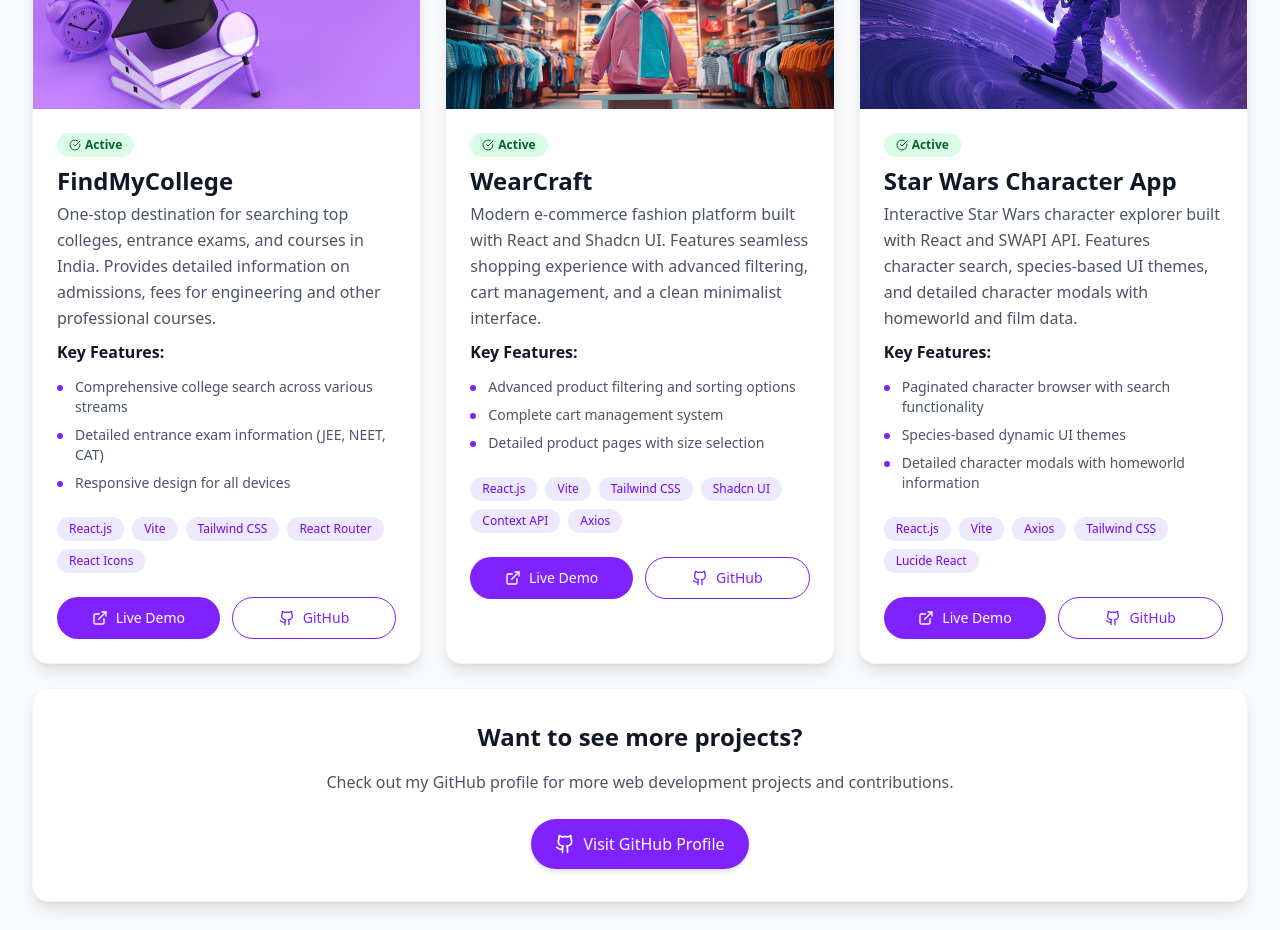
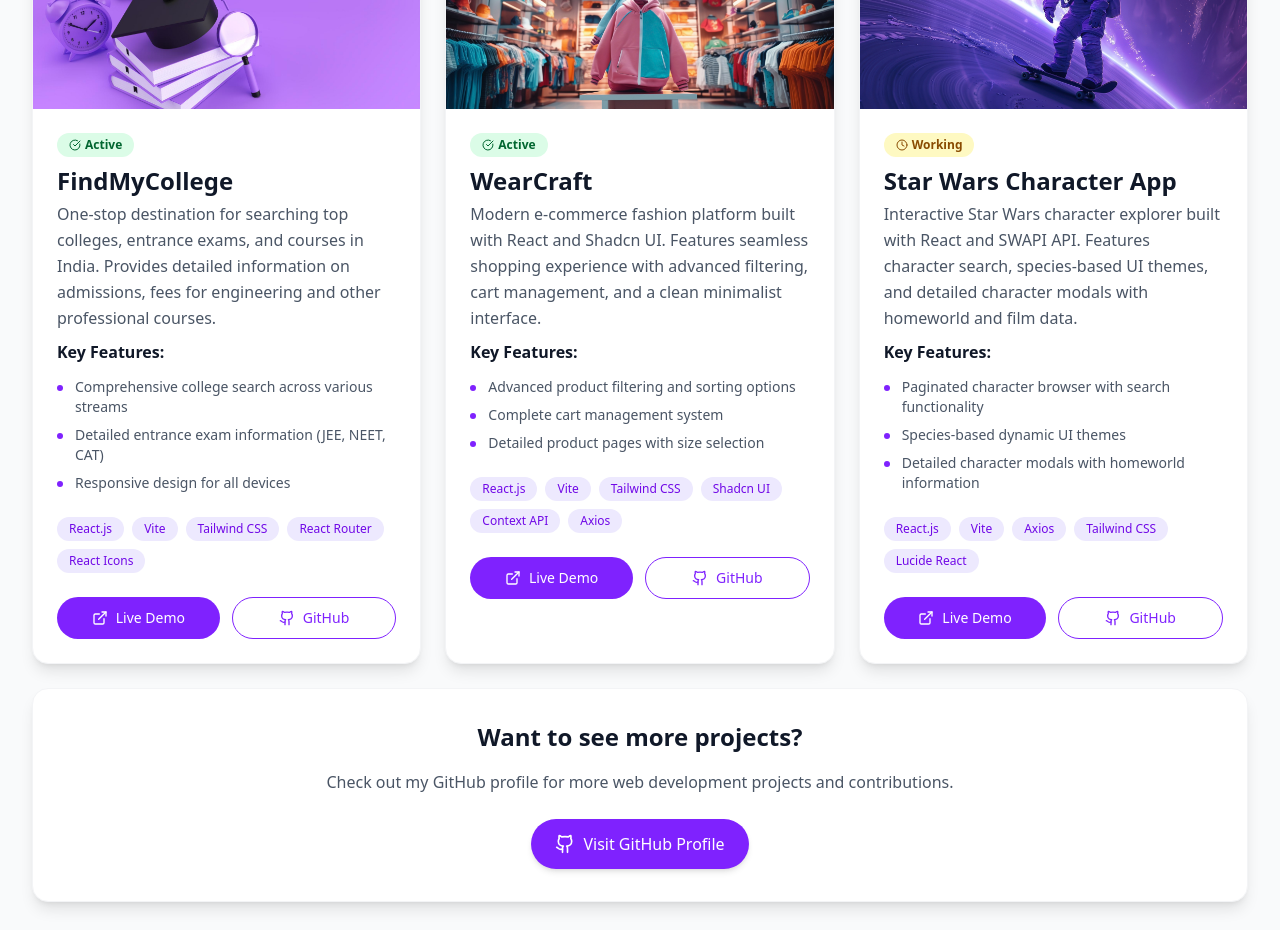
Before and after one commit to rajivsharma25/Rajiv-Portfolio, a Next.js app: page / in a window 1280 px wide. Shown: the part 5740-6670 px from the top of the page. Built offline with nearby package versions, Linux system fonts and the light colour scheme.

Commit message:
Feat: Dark classes corrections

```diff
--- a/components/Certifications.js
+++ b/components/Certifications.js
@@ -156,22 +156,21 @@ export default function Certifications() {
                     <span
                       className={`px-3 py-1 rounded-full text-xs font-semibold ${
                         cert.level === "Foundation"
-                          ? "bg-blue-100 text-blue-800"
+                          ? "bg-blue-100 text-blue-800 dark:bg-blue-900/30 dark:text-blue-300"
                           : cert.level === "Professional"
-                          ? "bg-green-100 text-green-800"
-                          : "bg-purple-100 text-purple-800"
+                          ? "bg-green-100 text-green-800 dark:bg-green-900/30 dark:text-green-300"
+                          : "bg-purple-100 text-purple-800 dark:bg-purple-900/30 dark:text-purple-300"
                       }`}
                     >
                       {cert.level}
                     </span>
-                    <span className="inline-flex items-center gap-1 px-3 py-1 bg-green-100 text-green-800 rounded-full text-xs font-semibold">
+                    <span className="inline-flex items-center gap-1 px-3 py-1 bg-green-100 text-green-800 dark:bg-green-900/30 dark:text-green-300 rounded-full text-xs font-semibold">
                       <CheckCircle size={10} />
                       {cert.status}
                     </span>
                   </div>
                 </div>
 
-                {/* All Titles Now Clickable with Updated Styling */}
                 {cert.badgeUrl ? (
                   <a
                     href={cert.badgeUrl}
--- a/components/Experience.js
+++ b/components/Experience.js
@@ -170,12 +170,12 @@ export default function Experience() {
                       <div
                         className={`p-2 rounded-full flex-shrink-0 ${
                           item.type === "work"
-                            ? "bg-violet-100 text-violet-600"
+                            ? "bg-violet-100 text-violet-600 dark:bg-violet-900/30 dark:text-violet-400"
                             : item.type === "internship"
-                            ? "bg-blue-100 text-blue-600"
+                            ? "bg-blue-100 text-blue-600 dark:bg-blue-900/30 dark:text-blue-400"
                             : item.type === "training"
-                            ? "bg-purple-100 text-purple-600"
-                            : "bg-indigo-100 text-indigo-600"
+                            ? "bg-purple-100 text-purple-600 dark:bg-purple-900/30 dark:text-purple-400"
+                            : "bg-indigo-100 text-indigo-600 dark:bg-indigo-900/30 dark:text-indigo-400"
                         }`}
                       >
                         <IconComponent size={16} />
--- a/components/Projects.js
+++ b/components/Projects.js
@@ -131,7 +131,7 @@ export default function Projects() {
       ],
       demoUrl: "https://star-wars-character-app-three.vercel.app",
       githubUrl: "https://github.com/rajivsharma25/Star-Wars-Character-App",
-      status: "Active",
+      status: "Working",
     },
   ];
 
@@ -175,10 +175,10 @@ export default function Projects() {
                   <span
                     className={`inline-flex items-center gap-1 px-3 py-1 rounded-full text-xs font-semibold ${
                       project.status === "Active"
-                        ? "bg-green-100 text-green-800"
+                        ? "bg-green-100 text-green-800 dark:bg-green-900/30 dark:text-green-400"
                         : project.status === "Completed"
-                        ? "bg-blue-100 text-blue-800"
-                        : "bg-yellow-100 text-yellow-800"
+                        ? "bg-blue-100 text-blue-800 dark:bg-blue-900/30 dark:text-blue-400"
+                        : "bg-yellow-100 text-yellow-800 dark:bg-yellow-900/30 dark:text-yellow-400"
                     }`}
                   >
                     {project.status === "Active" ? (
```
